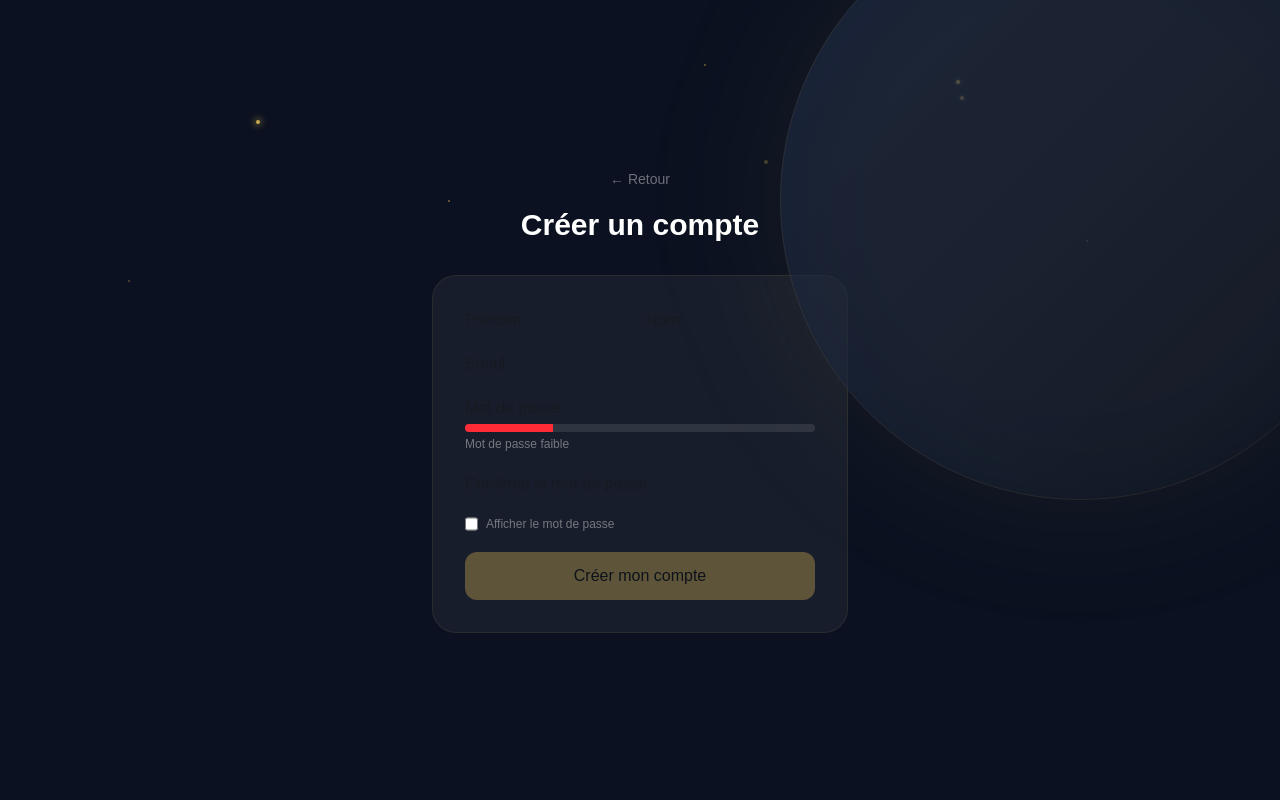
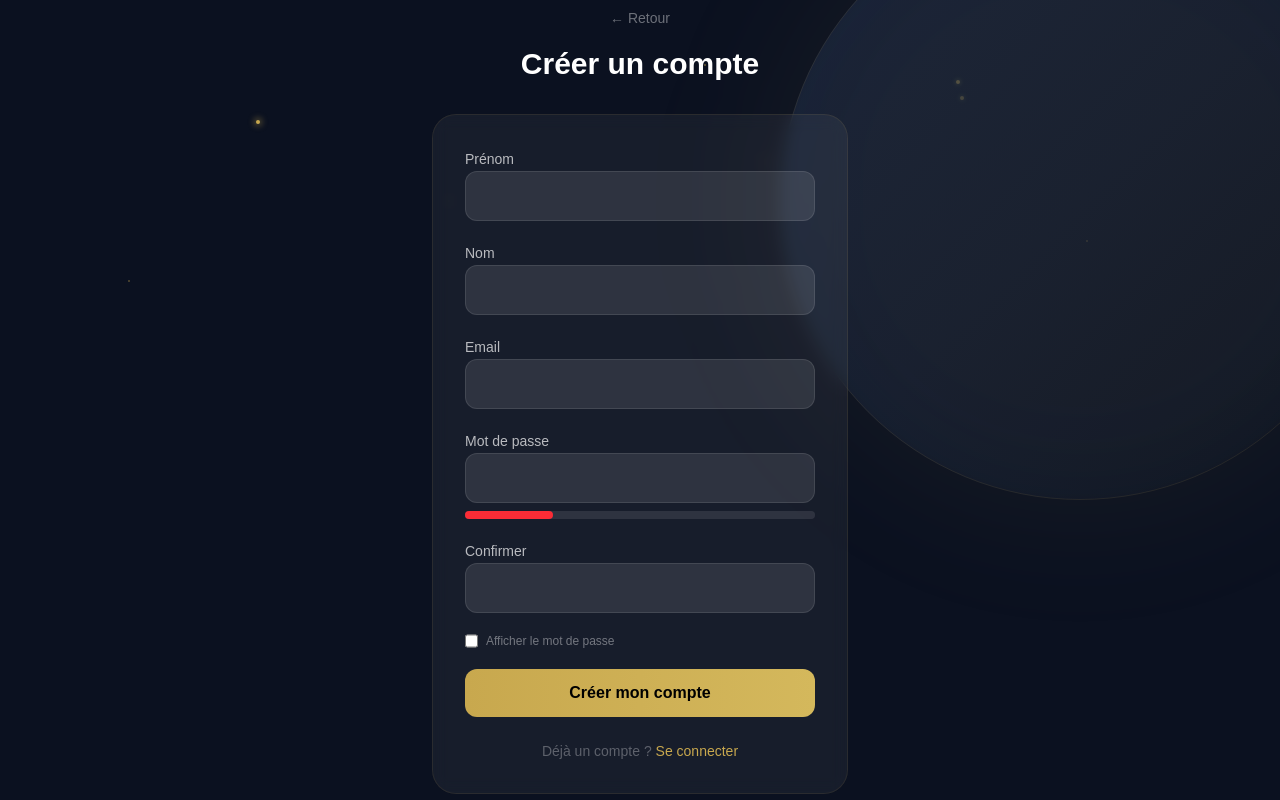
Before and after one commit to ephemerteam-web/Ephemer.web, a Next.js app: page /inscription in a window 1280 px wide. Built offline with nearby package versions, Linux system fonts and the light colour scheme; no server answers.

Commit message:
Refactor email validation and password strength logic
Refactored email validation and password strength calculation for improved readability. Updated UI elements and messages for better user experience.

```diff
--- a/app/inscription/page.tsx
+++ b/app/inscription/page.tsx
@@ -6,18 +6,14 @@ import { useRouter } from 'next/navigation'
 import AppLayout from '@/components/AppLayout'
 import Link from 'next/link'
 
-// ✅ Vérification email simple
-const isValidEmail = (email: string) => {
-  return /\S+@\S+\.\S+/.test(email)
-}
+const isValidEmail = (email: string) => /\S+@\S+\.\S+/.test(email)
 
-// ✅ Calcul force mot de passe
 const getPasswordStrength = (password: string) => {
   let score = 0
   if (password.length >= 6) score++
-  if (password.match(/[A-Z]/)) score++
-  if (password.match(/[0-9]/)) score++
-  if (password.match(/[^A-Za-z0-9]/)) score++
+  if (/[A-Z]/.test(password)) score++
+  if (/[0-9]/.test(password)) score++
+  if (/[^A-Za-z0-9]/.test(password)) score++
   return score
 }
 
@@ -30,7 +26,6 @@ export default function InscriptionPage() {
   const [dateNaissance, setDateNaissance] = useState('')
   const [message, setMessage] = useState('')
   const [isError, setIsError] = useState(false)
-
   const [loading, setLoading] = useState(false)
   const [cooldown, setCooldown] = useState(0)
   const [showPassword, setShowPassword] = useState(false)
@@ -38,7 +33,6 @@ export default function InscriptionPage() {
   const router = useRouter()
 
   const passwordStrength = useMemo(() => getPasswordStrength(password), [password])
-
   const passwordsMatch = password === confirmPassword
 
   const isFormValid =
@@ -48,12 +42,25 @@ export default function InscriptionPage() {
     password.length >= 6 &&
     passwordsMatch
 
+  const startCooldown = () => {
+    setCooldown(30)
+    const interval = setInterval(() => {
+      setCooldown((prev) => {
+        if (prev <= 1) {
+          clearInterval(interval)
+          return 0
+        }
+        return prev - 1
+      })
+    }, 1000)
+  }
+
   const handleInscription = async (e: React.FormEvent) => {
     e.preventDefault()
 
     if (!isFormValid) {
       setIsError(true)
-      setMessage("❌ Vérifie les champs du formulaire.")
+      setMessage("❌ Vérifie les champs")
       return
     }
 
@@ -76,104 +83,102 @@ export default function InscriptionPage() {
         id: data.user.id,
         prenom,
         nom,
-        date_naissance: dateNaissance || null,
+        date_naissance: dateNaissance
       })
     }
 
     setIsError(false)
-    setMessage("✅ Compte créé ! Vérifie ton email.")
+    setMessage("✅ Compte créé ! Vérifie ton email 📧")
     startCooldown()
     setLoading(false)
   }
 
-  const startCooldown = () => {
-    setCooldown(30)
-    const interval = setInterval(() => {
-      setCooldown((prev) => {
-        if (prev <= 1) {
-          clearInterval(interval)
-          return 0
-        }
-        return prev - 1
-      })
-    }, 1000)
-  }
-
   return (
     <AppLayout className="justify-center">
-      <div className="w-full max-w-md px-4">
+      <div className="w-full max-w-md relative z-10 px-4">
 
         <div className="text-center mb-8">
           <Link href="/" className="text-white/40 hover:text-[#C8A84E] text-sm">
             ← Retour
           </Link>
-          <h1 className="text-3xl font-black text-white mt-4">Créer un compte</h1>
+          <h1 className="text-3xl font-black text-white mt-4">
+            Créer un compte
+          </h1>
         </div>
 
-        <div className="bg-white/5 border border-[#C8A84E]/10 rounded-3xl p-8">
+        <div className="bg-white/5 border border-[#C8A84E]/10 rounded-3xl p-8 backdrop-blur-sm">
 
           <form onSubmit={handleInscription} className="flex flex-col gap-5">
 
-            {/* NOM / PRENOM */}
-            <div className="grid grid-cols-2 gap-3">
-              <input placeholder="Prénom" value={prenom} onChange={(e) => setPrenom(e.target.value)} className="input" />
-              <input placeholder="Nom" value={nom} onChange={(e) => setNom(e.target.value)} className="input" />
+            {/* PRENOM */}
+            <div>
+              <label className="text-sm text-white/70">Prénom</label>
+              <input
+                value={prenom}
+                onChange={(e) => setPrenom(e.target.value)}
+                className="bg-white/10 border border-white/10 rounded-xl px-4 py-3 text-white w-full"
+              />
+            </div>
+
+            {/* NOM */}
+            <div>
+              <label className="text-sm text-white/70">Nom</label>
+              <input
+                value={nom}
+                onChange={(e) => setNom(e.target.value)}
+                className="bg-white/10 border border-white/10 rounded-xl px-4 py-3 text-white w-full"
+              />
             </div>
 
             {/* EMAIL */}
-            <div className="flex flex-col gap-1">
+            <div>
+              <label className="text-sm text-white/70">Email</label>
               <input
-                type="email"
-                placeholder="Email"
                 value={email}
                 onChange={(e) => setEmail(e.target.value)}
-                className="input"
+                className="bg-white/10 border border-white/10 rounded-xl px-4 py-3 text-white w-full"
               />
               {email && !isValidEmail(email) && (
-                <span className="text-red-400 text-xs">Email invalide</span>
+                <span className="text-red-400 text-xs">
+                  Email invalide
+                </span>
               )}
             </div>
 
             {/* PASSWORD */}
-            <div className="flex flex-col gap-1">
+            <div>
+              <label className="text-sm text-white/70">Mot de passe</label>
               <input
                 type={showPassword ? 'text' : 'password'}
-                placeholder="Mot de passe"
                 value={password}
                 onChange={(e) => setPassword(e.target.value)}
-                className="input"
+                className="bg-white/10 border border-white/10 rounded-xl px-4 py-3 text-white w-full"
               />
 
-              {/* ✅ Barre de force */}
-              <div className="h-2 rounded bg-white/10 overflow-hidden">
+              {/* BARRE FORCE */}
+              <div className="h-2 bg-white/10 rounded mt-2">
                 <div
-                  className={`h-full transition-all ${
+                  className={`h-2 rounded ${
                     passwordStrength <= 1
                       ? 'bg-red-500 w-1/4'
                       : passwordStrength === 2
-                      ? 'bg-orange-400 w-2/4'
+                      ? 'bg-yellow-500 w-2/4'
                       : passwordStrength === 3
-                      ? 'bg-yellow-400 w-3/4'
+                      ? 'bg-blue-500 w-3/4'
                       : 'bg-green-500 w-full'
                   }`}
                 />
               </div>
-
-              <span className="text-xs text-white/40">
-                {passwordStrength <= 1 && "Mot de passe faible"}
-                {passwordStrength === 2 && "Mot de passe moyen"}
-                {passwordStrength >= 3 && "Mot de passe fort"}
-              </span>
             </div>
 
             {/* CONFIRM PASSWORD */}
-            <div className="flex flex-col gap-1">
+            <div>
+              <label className="text-sm text-white/70">Confirmer</label>
               <input
                 type={showPassword ? 'text' : 'password'}
-                placeholder="Confirme le mot de passe"
                 value={confirmPassword}
                 onChange={(e) => setConfirmPassword(e.target.value)}
-                className="input"
+                className="bg-white/10 border border-white/10 rounded-xl px-4 py-3 text-white w-full"
               />
               {confirmPassword && !passwordsMatch && (
                 <span className="text-red-400 text-xs">
@@ -182,16 +187,14 @@ export default function InscriptionPage() {
               )}
             </div>
 
-            {/* SHOW PASSWORD */}
             <label className="text-xs text-white/40 flex gap-2">
               <input type="checkbox" onChange={(e) => setShowPassword(e.target.checked)} />
               Afficher le mot de passe
             </label>
 
-            {/* BOUTON */}
             <button
               disabled={!isFormValid || loading || cooldown > 0}
-              className="bg-[#C8A84E] text-black py-3 rounded-xl disabled:opacity-40"
+              className="bg-gradient-to-r from-[#C8A84E] to-[#D4B85C] text-black py-3 rounded-xl font-bold"
             >
               {loading
                 ? "Création..."
@@ -202,14 +205,22 @@ export default function InscriptionPage() {
 
           </form>
 
-          {/* MESSAGE GLOBAL */}
           {message && (
-            <div className={`mt-4 p-3 rounded ${
-              isError ? 'bg-red-500/20 text-red-300' : 'bg-green-500/20 text-green-300'
+            <div className={`mt-4 p-3 rounded-xl text-sm ${
+              isError
+                ? 'bg-red-500/10 text-red-300'
+                : 'bg-green-500/10 text-green-300'
             }`}>
               {message}
             </div>
           )}
+
+          <p className="text-center text-sm text-white/30 mt-6">
+            Déjà un compte ?{' '}
+            <Link href="/connexion" className="text-[#C8A84E]">
+              Se connecter
+            </Link>
+          </p>
 
         </div>
       </div>
```
